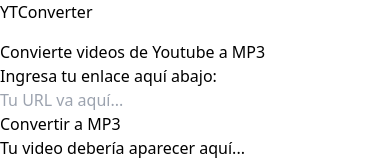
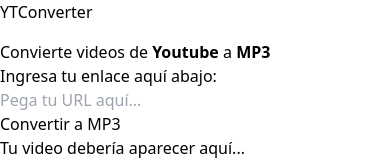
Before and after one commit to martinkztro/mp3-downloader, a React (Vite) app: page / in a window 390 px wide. Shown: the top 162 px of the page. Built offline with nearby package versions, Linux system fonts and the light colour scheme.

Commit message:
style: fix design for mobile

```diff
--- a/src/components/Header.jsx
+++ b/src/components/Header.jsx
@@ -2,9 +2,9 @@
 
 export default function Header() {
     return (
-        <header className="h-20 sticky top-0 flex justify-between items-center border-b-[1px] border-slate-500 p-5">
+        <header className="h-16 sticky top-0 flex justify-between items-center border-b-[1px] border-slate-500 p-5">
             <div></div>
-            <div className="text-white text-2xl ml-4 font-bold"> <span className="font-black text-[#006FEE]">YT</span>Converter</div>
+            <div className="text-white text-2xl ml-4 font-semibold"> <span className="font-black text-[#006FEE]">YT</span>Converter</div>
             <nav>
                 <a href="https://github.com/martinkztro/mp3-downloader">
                     <Github />
--- a/src/components/Hero.jsx
+++ b/src/components/Hero.jsx
@@ -4,7 +4,7 @@
     return (
         <section className="flex flex-col items-center mt-8 gap-4 text-white">
             <article>
-                <h1 className="text-3xl text-center text-[#368DF1] font-bold">Convierte videos de Youtube a MP3</h1>
+                <h1 className="text-3xl text-center text-[#368DF1] font-black">Convierte videos de <strong>Youtube</strong> a <strong>MP3</strong></h1>
             </article>
 
             <article>
--- a/src/components/SearchSection.jsx
+++ b/src/components/SearchSection.jsx
@@ -3,7 +3,7 @@
         <div className="flex flex-col items-center gap-8 mt-6">
             <div className="flex flex-col gap-2">
                 <p className="text-slate-300 text-center">Ingresa tu enlace aquí abajo:</p>
-                <input type="text" placeholder="Tu URL va aquí..." className="rounded-full px-6 w-26 py-2 bg-[#242427] border-[1px] text-slate-300 border-gray-500" /></div>
+                <input type="text" placeholder="Pega tu URL aquí..." className="rounded-full px-6 w-26 py-2 bg-[#242427] border-[1px] text-slate-300 border-gray-500" /></div>
             <span>
                 <button className="bg-[#006fee] text-white py-2 px-8 mx-auto rounded-md">Convertir a MP3</button>
             </span>
```
Also changed, not shown: src/components/GithubLogo.jsx (+1 -1 lines).
